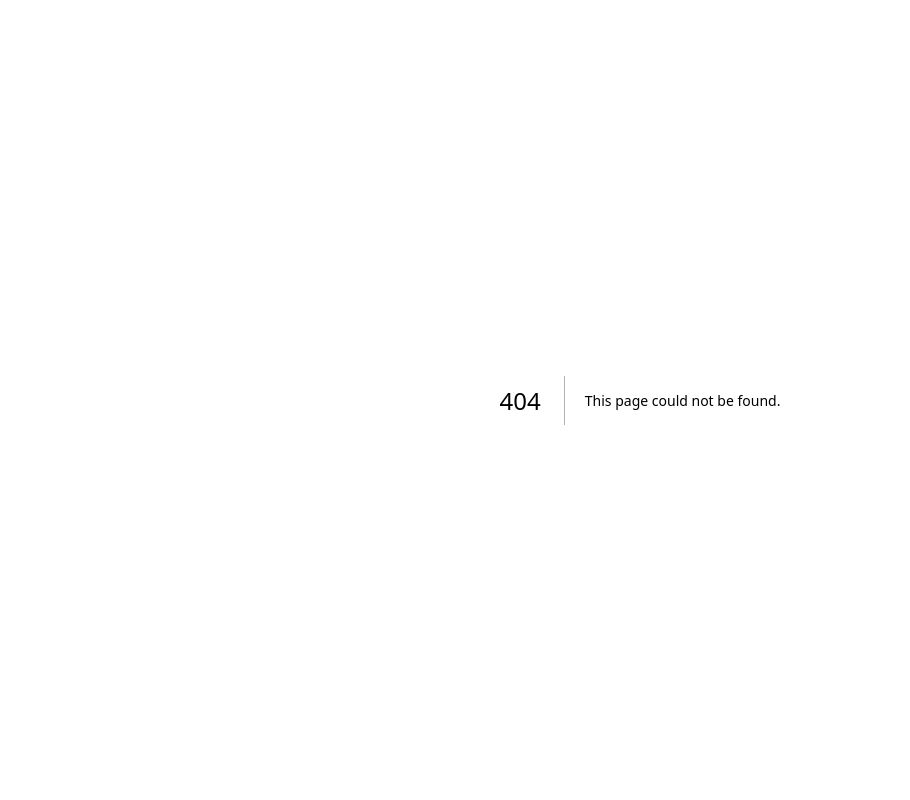
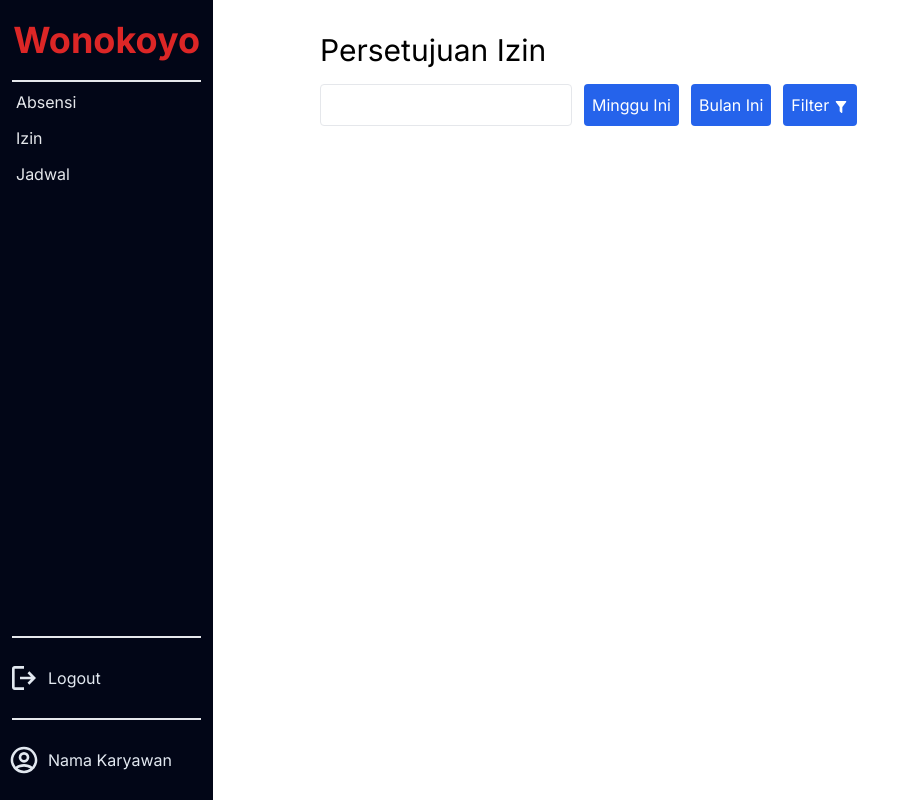
Before and after one commit to alexdoffgit/absensi_nextjs, a Next.js app: page /hr/izin/persetujuan-izin in a window 1280 px wide. Before the commit this address had no page. Shown: the whole page, without its empty margins (0-910 px from the left). Built offline with nearby package versions, Linux system fonts and the light colour scheme.

Commit message:
add skeleton page of persetujuan izin hr

```diff
--- /dev/null
+++ b/app/hr/izin/persetujuan-izin/page.tsx
@@ -0,0 +1,32 @@
+import Filter from "@/components/icons/filter";
+
+function DataTable() {}
+
+export default function PersetujuanIzin() {
+  return (
+    <div className="grid lg:grid-cols-10 grid-cols-7 h-full">
+      <div className="col-start-2 lg:col-end-10 col-end-7">
+        <h1 className="text-3xl my-4 mt-8">Persetujuan Izin</h1>
+        <div className="flex gap-3">
+          <input type="search" className="border rounded p-2" />
+          <button
+            type="button"
+            className="p-1 px-2 bg-blue-600 rounded text-white">
+            Minggu Ini
+          </button>
+          <button
+            type="button"
+            className="p-1 px-2 bg-blue-600 rounded text-white">
+            Bulan Ini
+          </button>
+          <button
+            type="button"
+            className="p-1 px-2 bg-blue-600 rounded text-white">
+            <span className="text-white text-center">Filter</span>
+            <Filter className="w-4 inline-block text-white ml-1 text-center" />
+          </button>
+        </div>
+      </div>
+    </div>
+  );
+}
--- /dev/null
+++ b/app/hr/layout.tsx
@@ -0,0 +1,10 @@
+import SidenavCenterLayout from "@/components/layouts/sidenav-center";
+import { ReactNode } from "react";
+
+type Props = {
+  children: ReactNode;
+};
+
+export default function HRLayout({ children }: Props) {
+  return <SidenavCenterLayout tipe="hrd">{children}</SidenavCenterLayout>;
+}
```
